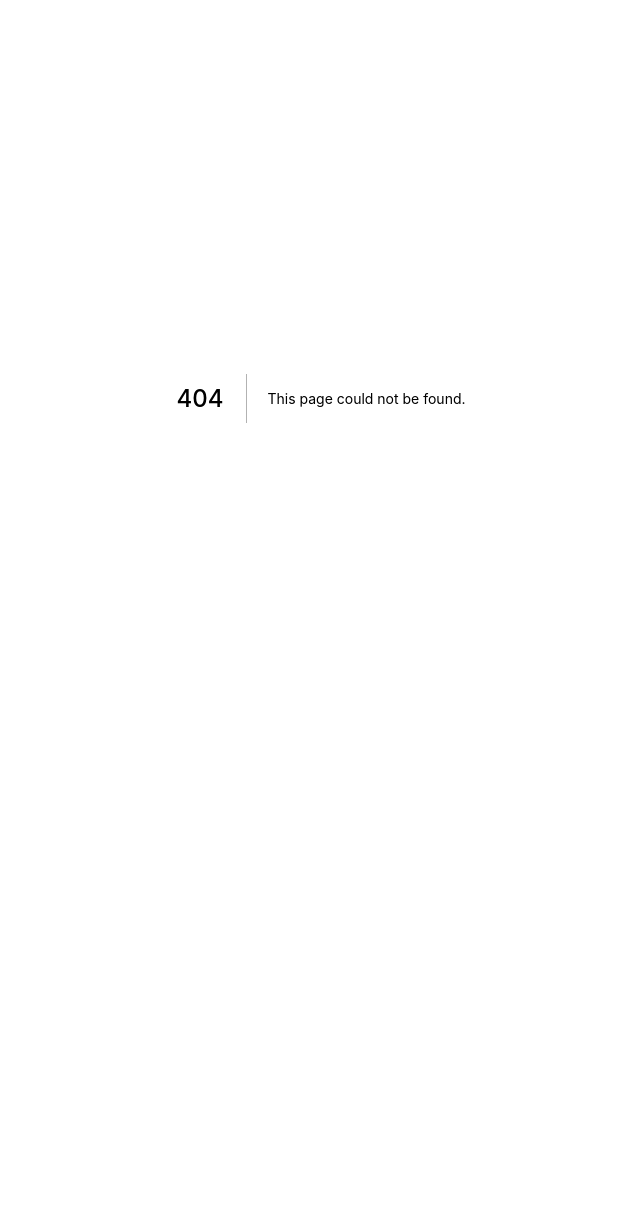
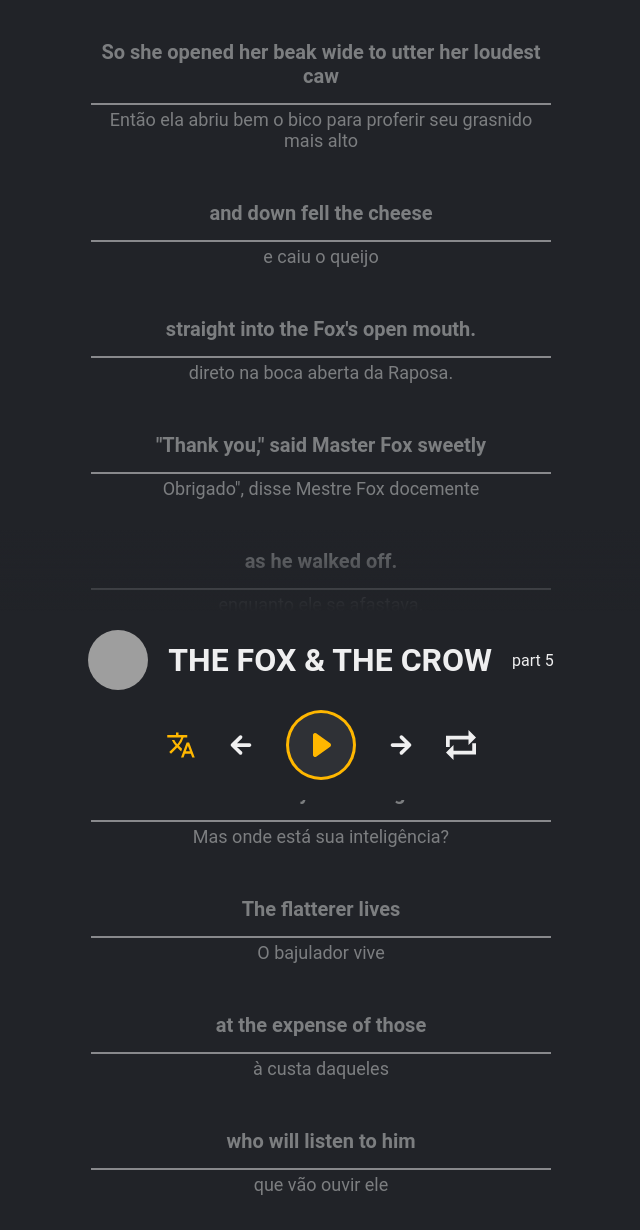
Before and after one commit to kayoroxa/netflix-2.0, a Next.js app: page /texto-audio/the-fox-and-the-crow/5 in a window 1280 px wide. Before the commit this address had no page. Shown: the top 1230 px of the page, without its empty margins (319-959 px from the left). Before the commit the page ends 800 px from the top, so only its background shows below. Built offline with nearby package versions, Linux system fonts and the light colour scheme; grey boxes are pictures that could not be loaded.

Commit message:
script audio texto

```diff
--- /dev/null
+++ b/src/pages/texto-audio/the-fox-and-the-crow/5.tsx
@@ -0,0 +1,75 @@
+import TextoComAudio from '../../../templates/TextoComAudio'
+
+const text = {
+  audioUrl: 'https://audio.jukehost.co.uk/2T6EXCQ8OaUvvA9kXGsue2y9lR00c1GI',
+  title: 'The Fox & the Crow',
+  img: 'https://images.pexels.com/photos/6889088/pexels-photo-6889088.jpeg?auto=compress&cs=tinysrgb&w=1260&h=750&dpr=1',
+  description: 'part 5',
+  isOnYouTube: false,
+  lyrics: [
+    {
+      en: 'So she opened her beak wide to utter her loudest caw',
+      pt: 'Então ela abriu bem o bico para proferir seu grasnido mais alto',
+      start: 73.783,
+      end: 76.375,
+    },
+    {
+      en: 'and down fell the cheese',
+      pt: 'e caiu o queijo',
+      start: 76.52,
+      end: 77.699,
+    },
+    {
+      en: "straight into the Fox's open mouth.",
+      pt: 'direto na boca aberta da Raposa.',
+      start: 77.702,
+      end: 79.536,
+    },
+    {
+      en: '"Thank you," said Master Fox sweetly',
+      pt: 'Obrigado", disse Mestre Fox docemente',
+      start: 80.368,
+      end: 82.61,
+    },
+    {
+      en: 'as he walked off.',
+      pt: 'enquanto ele se afastava.',
+      start: 82.715,
+      end: 83.714,
+    },
+    {
+      en: 'you have an amazing voice for sure.',
+      pt: 'você tem uma voz incrível com certeza.',
+      start: 84.532,
+      end: 86.498,
+    },
+    {
+      en: 'But where is your intelligence?',
+      pt: 'Mas onde está sua inteligência?',
+      start: 87.336,
+      end: 88.951,
+    },
+    {
+      en: 'The flatterer lives',
+      pt: 'O bajulador vive',
+      start: 89.806,
+      end: 90.743,
+    },
+    {
+      en: 'at the expense of those',
+      pt: 'à custa daqueles',
+      start: 90.744,
+      end: 91.701,
+    },
+    {
+      en: 'who will listen to him',
+      pt: 'que vão ouvir ele',
+      start: 91.701,
+      end: 92.697,
+    },
+  ],
+}
+
+export default function () {
+  return <TextoComAudio textData={text} />
+}
```
Also changed, not shown: src/pages/texto-audio/the-fox-and-the-crow/4.tsx (added, +46 -0 lines).
